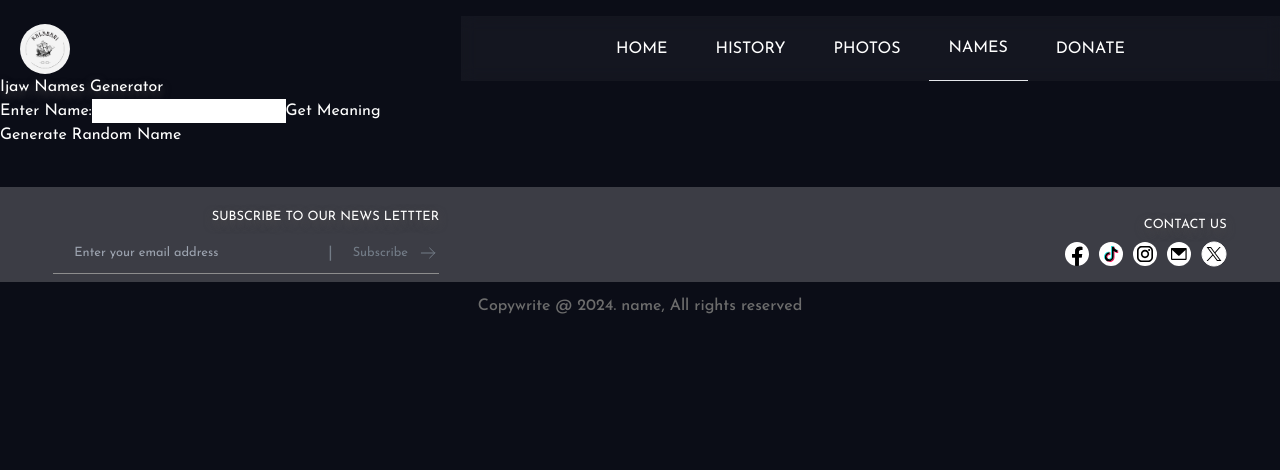
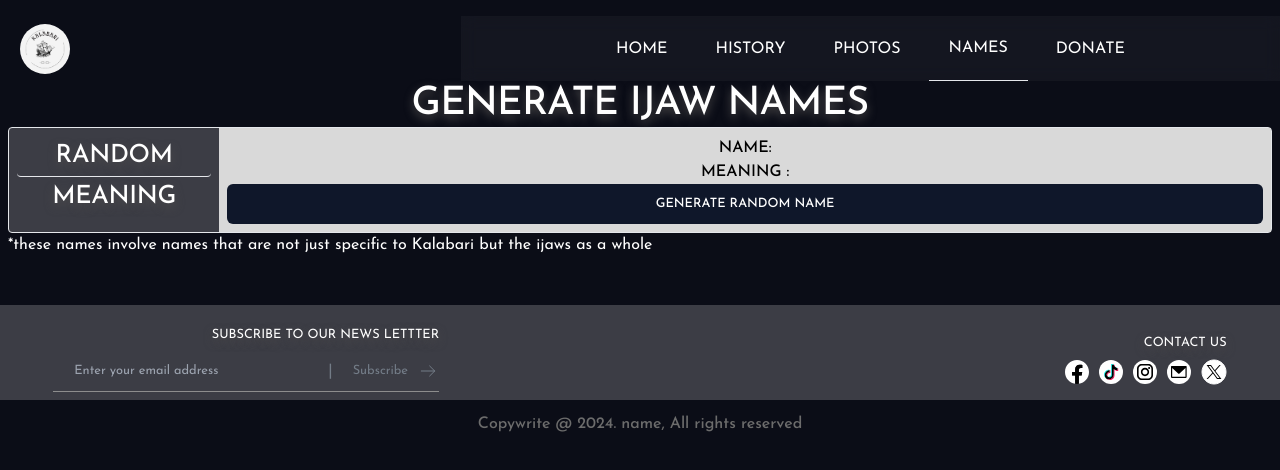
Before and after one commit to Tam-BobManuel/Kalabari, a Next.js app: page /names in a window 1280 px wide. Shown: the top 470 px of the page. Built offline with nearby package versions, Linux system fonts and the light colour scheme.

Commit message:
feat: add ijaw-names page form

```diff
--- a/src/app/names/page.tsx
+++ b/src/app/names/page.tsx
@@ -2,11 +2,13 @@
 import React, { useState } from 'react';
 //@ts-expect-error
 import ijawNames from 'ijaw-names';
+import { Button } from '@/components/ui/button';
 
 export default function Page() {
   const [nameInput, setNameInput] = useState('');
   const [meaning, setMeaning] = useState('');
   const [generatedName, setGeneratedName] = useState('');
+  const [displayOption, setDisplayOption] = useState('random');
 
   const handleNameInputChange = (event: { target: { value: React.SetStateAction<string>; }; }) => {
     setNameInput(event.target.value);
@@ -29,38 +31,65 @@ export default function Page() {
   const handleGenerateName = () => {
     const result = ijawNames();
     setGeneratedName(result.name);
-    setMeaning(result.meaning);
+    setMeaning(`${result.meaning}`);
+    setDisplayOption('random');
+  };
+
+  const handleOptionClick = (option: React.SetStateAction<string>) => {
+    setDisplayOption(option);
+  };
+
+  const handleOptionKeyPress = (event: React.KeyboardEvent<HTMLHeadingElement>, option: React.SetStateAction<string>) => {
+    if (event.key === 'Enter') {
+      handleOptionClick(option);
+    }
   };
 
   return (
-    <div>
-      <h1>Ijaw Names Generator</h1>
-      <div>
-        <label htmlFor="nameInput">Enter Name:</label>
-        <input
-          type="text"
-          id="nameInput"
-          value={nameInput}
-          onChange={handleNameInputChange}
-          className={'text-black'}
-        />
-        <button onClick={handleGetMeaning}>Get Meaning</button>
+    <main className='p-2 mt-2'>
+      <h1 className='text-4xl text-center'>GENERATE IJAW NAMES</h1>
+      <div className='w-full bg-[#3C3D45] border rounded flex flex-col md:flex-row'>
+        <div className='w-full md:w-1/6 p-2 text-2xl text-center flex flex-col md:flex-col sm:flex-row xs:flex-row'>
+          <h2
+            onClick={() => handleOptionClick('random')}
+            onKeyDown={(e) => handleOptionKeyPress(e, 'random')}
+            // tabIndex={0}
+            className={displayOption === 'random' ? 'border-b cursor-pointer p-1 rounded' : 'cursor-pointer p-1 rounded'}
+          >
+            RANDOM
+          </h2>
+          <h2
+            onClick={() => handleOptionClick('meaning')}
+            onKeyDown={(e) => handleOptionKeyPress(e, 'meaning')}
+            // tabIndex={0}
+            className={displayOption === 'meaning' ? 'border-b cursor-pointer p-1 rounded' : 'cursor-pointer p-1 rounded'}
+          >
+            MEANING
+          </h2>
+        </div>
+        <div className='w-full md:w-5/6 p-2 bg-[#D9D9D9] text-center'>
+          {displayOption === 'random' ? (
+            <>
+              <div className='text-black font-medium'>NAME: {generatedName}</div>
+              <div className='text-black font-medium'>{`MEANING : ${meaning}`}</div>
+              <Button onClick={handleGenerateName} className='text-white w-full font-medium'>
+                GENERATE RANDOM NAME
+              </Button>
+            </>
+          ) : (
+            <>
+              <div className='text-black'><input type="text" className='w-full border-2 border-black'/></div>
+              <div className='text-black'>MEANING: {meaning}</div>
+              {/* MAKE ERRORS WHEN USERS  WHEN USER'S NAME DOESN'T HAVE A MEANING IN OUR DATABASE APPEAR HERE*/}
+              <div className='text-[#8B0505] italic'>{}</div>
+              <Button onClick={handleGenerateName} className='text-white w-full'>
+                FIND MEANING
+              </Button>
+            </>
+          )}
+        </div>
       </div>
-      <div>
-        <button onClick={handleGenerateName}>Generate Random Name</button>
-      </div>
-      <div>
-        {generatedName && (
-          <p>
-            Random Ijaw Name: {generatedName}
-          </p>
-        )}
-        {meaning && (
-          <p>
-            Meaning: {meaning}
-          </p>
-        )}
-      </div>
-    </div>
+      <span className='text-center'>*these names involve names that are not just specific to Kalabari but the ijaws as a whole</span>
+    </main>
   );
 }
```
